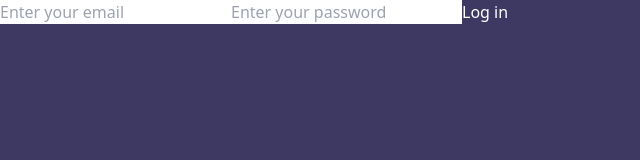
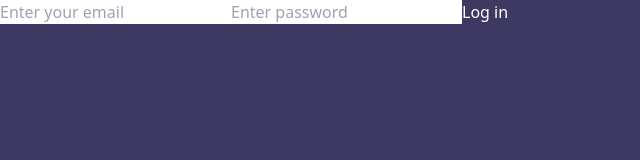
Before and after one commit to TriptiP-Code/Employee-Management-System, a React (Vite) app: page / in a window 1280 px wide. Shown: the top 160 px of the page, without its empty margins (0-640 px from the left). Built offline with nearby package versions, Linux system fonts and the light colour scheme.

Commit message:
Refactor Login component for improved styling
Updated styling and structure of the login form.

```diff
--- a/src/components/Auth/Login.jsx
+++ b/src/components/Auth/Login.jsx
@@ -1,35 +1,48 @@
 import React, { useState } from 'react'
 
-const Login =({handleLogin}) =>
-{
+const Login = ({handleLogin}) => {
+
+
 
     const [email, setEmail] = useState('')
     const [password, setPassword] = useState('')
 
-  const submitHandler = (e) =>{
+
+    const submitHandler = (e)=>{
         e.preventDefault()
-    handleLogin(email, password)
+        handleLogin(email,password)
         setEmail("")
         setPassword("")
-
     }
 
 
   return (
     <div className='flex h-screen w-screen items-center justify-center'>
-      <div className='border-2 p-20 border-emerald-600 rounded-xl'>
-
-        <form onSubmit={(e)=> {
+        <div className='border-2 rounded-xl border-emerald-600 p-20'>
+            <form
+            onSubmit={(e)=>{
                 submitHandler(e)
-        }} className='flex flex-col items-center justify-center'>
-          <input value={email} onChange={(e) => { setEmail(e.target.value) }} required className=' text-white outline-none bg-transparent border-2 border-emerald-600 py-3 px-5 rounded-full text-xl placeholder:text-gray' type="email" placeholder='Enter your email' />
-          <input value={password} onChange={(e) => { setPassword(e.target.value) }} required className=' text-white outline-none bg-transparent border-2 border-emerald-600 py-3 px-5 rounded-full text-xl placeholder:text-gray mt-3' type="password" placeholder='Enter your password' />
-          <button className=' mt-5 text-white border-none outline-none  bg-emerald-600 py-3 px-5 rounded-full text-xl placeholder:text-white'>Log in</button>
-
+            }}
+            className='flex flex-col items-center justify-center'
+            >
+                <input
+                value={email}
+                onChange={(e)=>{
+                    setEmail(e.target.value)
+                }}
+                required
+                className='outline-none bg-transparent border-2 border-emerald-600 font-medium text-lg py-2 px-6 rounded-full placeholder:text-gray-400' type="email" placeholder='Enter your email'
+                />
+                <input
+                value={password}
+                onChange={(e)=>{
+                    setPassword(e.target.value)
+                }}
+                required
+                className='outline-none bg-transparent border-2 border-emerald-600 font-medium text-lg py-2 px-6 rounded-full mt-3 placeholder:text-gray-400' type="password" placeholder='Enter password' />
+                <button className='mt-7 text-white border-none outline-none hover:bg-emerald-700 font-semibold bg-emerald-600 text-lg py-2 px-8 w-full rounded-full placeholder:text-white'>Log in</button>
             </form>
-
         </div>
-
     </div>
   )
 }
```
Lines whose indentation alone changed are shown as unchanged.
